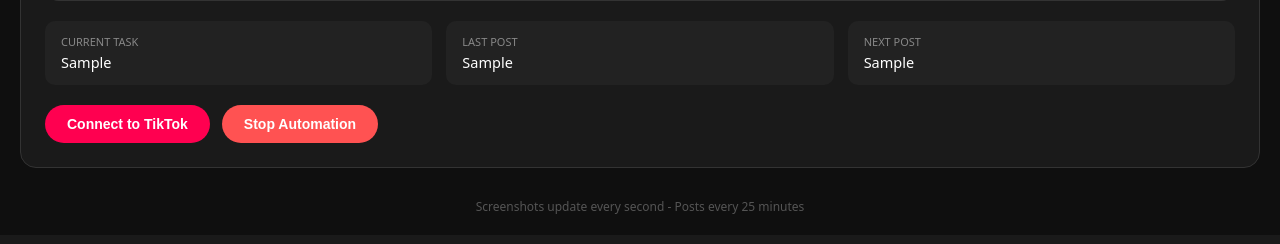
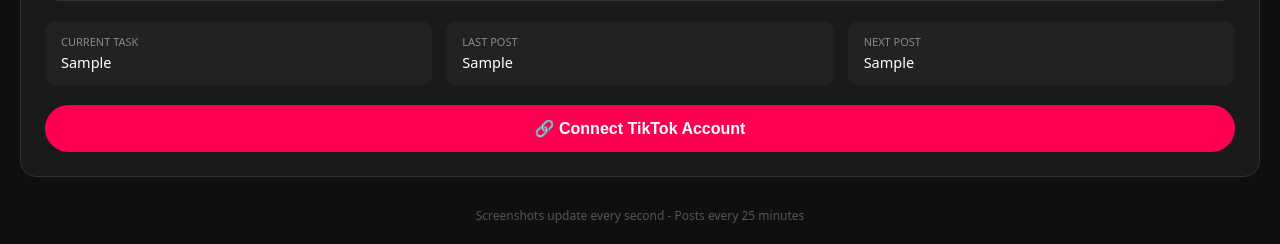
Before and after one commit to ghaith012x-collab/atc, a Flask app: template templates/site.html in a window 1280 px wide. Shown: the part 591-835 px from the top of the page. Before the commit the page ends 805 px from the top, so only its background shows below. Run offline with Flask 3, Linux system fonts and the light colour scheme; the template is opened without the code that fills it: most values are stand-ins (such as "Sample title", 1, 10 or a date in 2020).

Commit message:
Real TikTok login flow: Connect button launches real browser for manual login. Only connected accounts can be automated

```diff
--- a/app.py
+++ b/app.py
@@ -36,6 +36,7 @@ def init_db():
         username TEXT UNIQUE,
         category TEXT,
         enabled INTEGER DEFAULT 0,
+        connected INTEGER DEFAULT 0,
         status TEXT DEFAULT 'Stopped',
         task TEXT DEFAULT 'Idle',
         last_post TEXT,
@@ -83,7 +84,7 @@ def add_account():
     category = data.get("category", "horror")
     conn = db()
     conn.execute(
-        "INSERT INTO accounts (username, category) VALUES (?,?)",
+        "INSERT INTO accounts (username, category, connected) VALUES (?,?,0)",
         (username, category)
     )
     conn.commit()
@@ -96,16 +97,26 @@ def add_account():
 @app.route("/connect/tiktok/<username>")
 def connect_tiktok(username):
     try:
-        session = start_browser(username)
+        # Launch browser in NON-headless mode so user can log in
+        session = start_browser(username, headless=False)
+        page = session["page"]
+
+        # Wait for login to complete (user manually logs in)
+        # We check if they are on the home page after login
+        page.wait_for_url("https://www.tiktok.com/*", timeout=300000)  # 5 minutes
+
+        # Mark as connected in database
+        update_account(username, connected=1, status="Connected", task="Ready to automate")
+
         return jsonify({
             "success": True,
-            "message": "Browser session started",
+            "message": "Account connected successfully!",
             "account": username
         })
     except Exception as e:
         return jsonify({
             "success": False,
-            "message": str(e)
+            "message": "Connection failed or timed out. " + str(e)
         })
 
 # ==========================
--- a/bot.py
+++ b/bot.py
@@ -57,12 +57,12 @@ def create_screen(username, task):
 # ==========================
 # PLAYWRIGHT BROWSER SESSION
 # ==========================
-def start_browser(username):
+def start_browser(username, headless=True):
     if username in browser_sessions:
         return browser_sessions[username]
 
     pw = sync_playwright().start()
-    browser = pw.chromium.launch(headless=True)
+    browser = pw.chromium.launch(headless=headless)
     context = browser.new_context(
         viewport={"width": 1280, "height": 720},
         user_agent="Mozilla/5.0 (Windows NT 10.0; Win64; x64) AppleWebKit/537.36"
@@ -76,7 +76,7 @@ def start_browser(username):
         "page": page
     }
 
-    page.goto("https://www.tiktok.com")
+    page.goto("https://www.tiktok.com/login")
     return browser_sessions[username]
 
 def take_browser_screenshot(username):
--- a/templates/site.html
+++ b/templates/site.html
@@ -180,17 +180,22 @@
                 </div>
             </div>
 
-            <div class="controls">
+            <div class="controls" style="margin-top: 15px;">
+                {% if not acc.connected %}
+                <!-- BIG CONNECT BUTTON -->
                 <button onclick="connectToTikTok('{{ username }}')"
-                        style="background:#ff0050;color:white;" id="connect-btn-{{ username }}">
-                    Connect to TikTok
+                        style="background:#ff0050; color:white; font-size:16px; padding:14px 32px; width:100%;"
+                        id="connect-btn-{{ username }}">
+                    🔗 Connect TikTok Account
                 </button>
+                {% else %}
                 <button onclick="startAutomation('{{ username }}')" class="btn-start" id="start-btn-{{ username }}">
-                    Start Automation
+                    ▶ Start Automation
                 </button>
                 <button onclick="stopAutomation('{{ username }}')" class="btn-stop" id="stop-btn-{{ username }}">
-                    Stop Automation
+                    ■ Stop Automation
                 </button>
+                {% endif %}
             </div>
         </div>
         {% endfor %}
```
